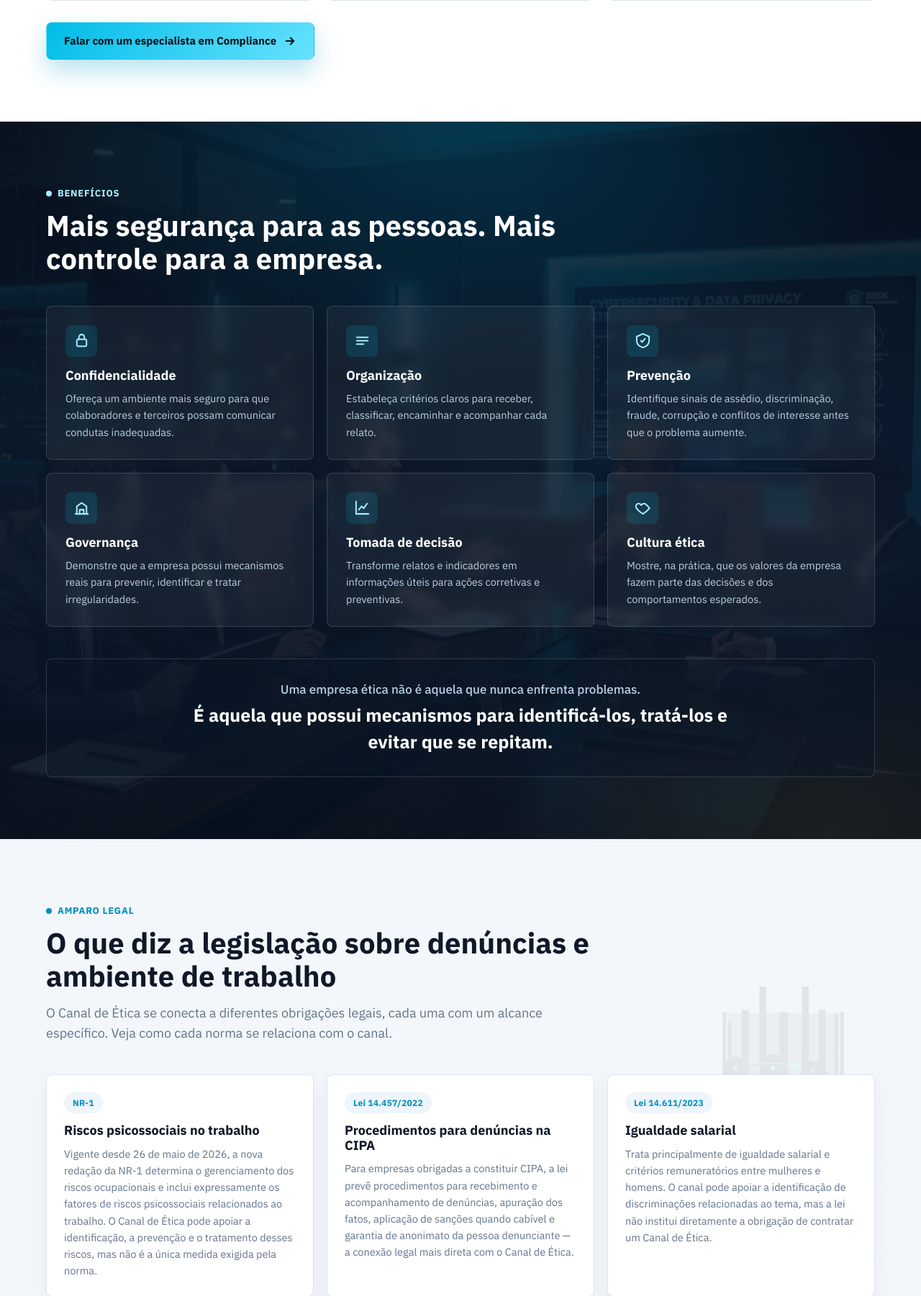
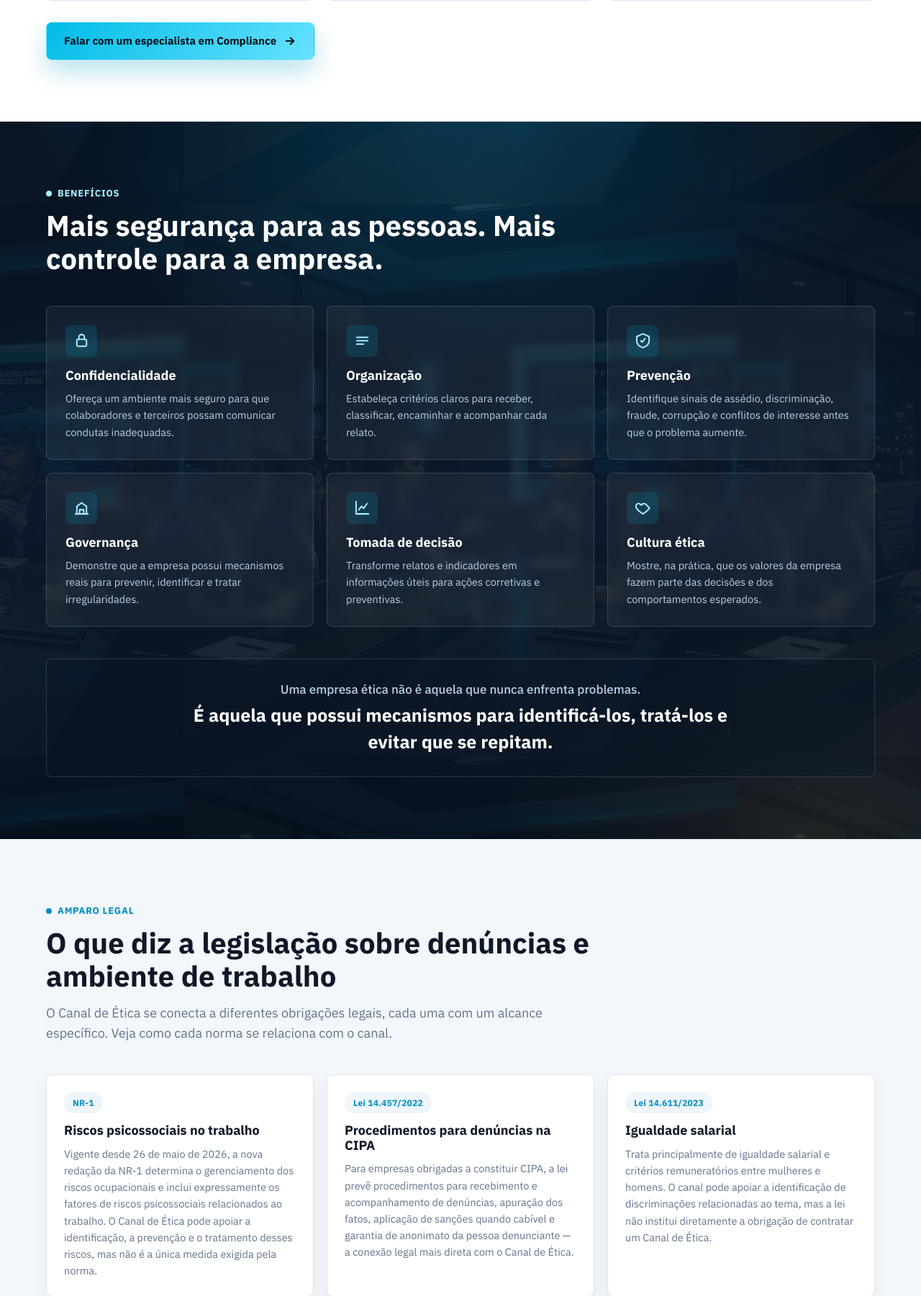
Before and after one commit to gabriellasaro-ui/LP---SOMAXI, a Flask app: template templates/canaletica.html in a window 1280 px wide. Shown: the part 2849-4650 px from the top of the page at 72% size. Run offline with Flask 3, Linux system fonts and the light colour scheme; the template is opened without the code that fills it, so the values that code supplies are empty.

Commit message:
v2 imagens lp canaletica

```diff
--- a/templates/canaletica.html
+++ b/templates/canaletica.html
@@ -179,10 +179,14 @@
             position: absolute;
             inset: 0;
             background-image: url('../static/img/LGPD-2026/dpo-executive-meeting.png');
-            background-size: cover;
+            background-size: 60%;
             background-position: center;
             opacity: .08;
             pointer-events: none;
+        }
+
+        #amparo-legal::after {
+            content: none;
         }
 
 
```
